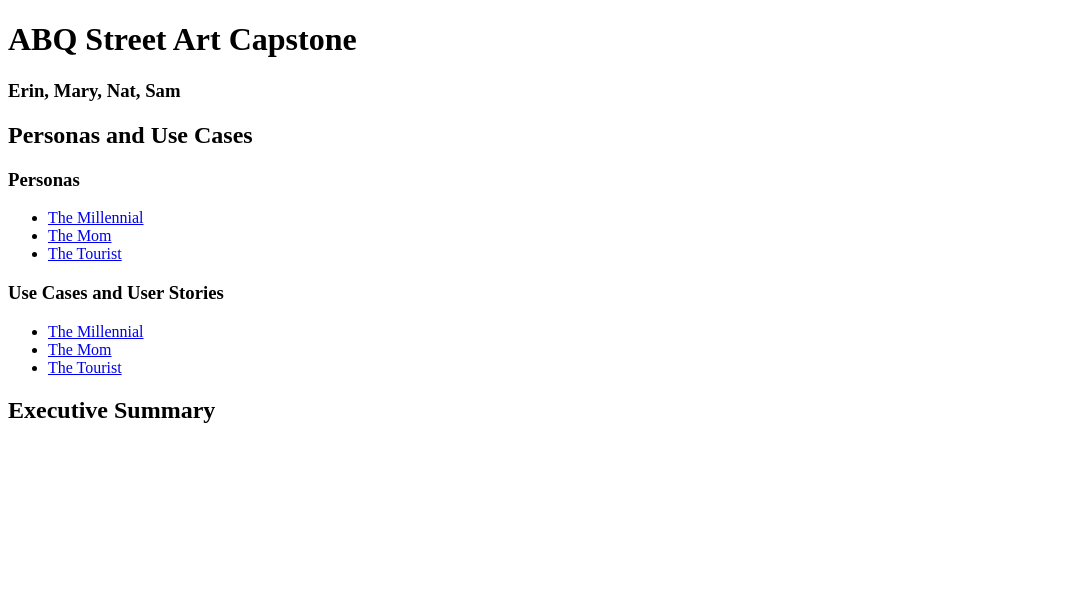
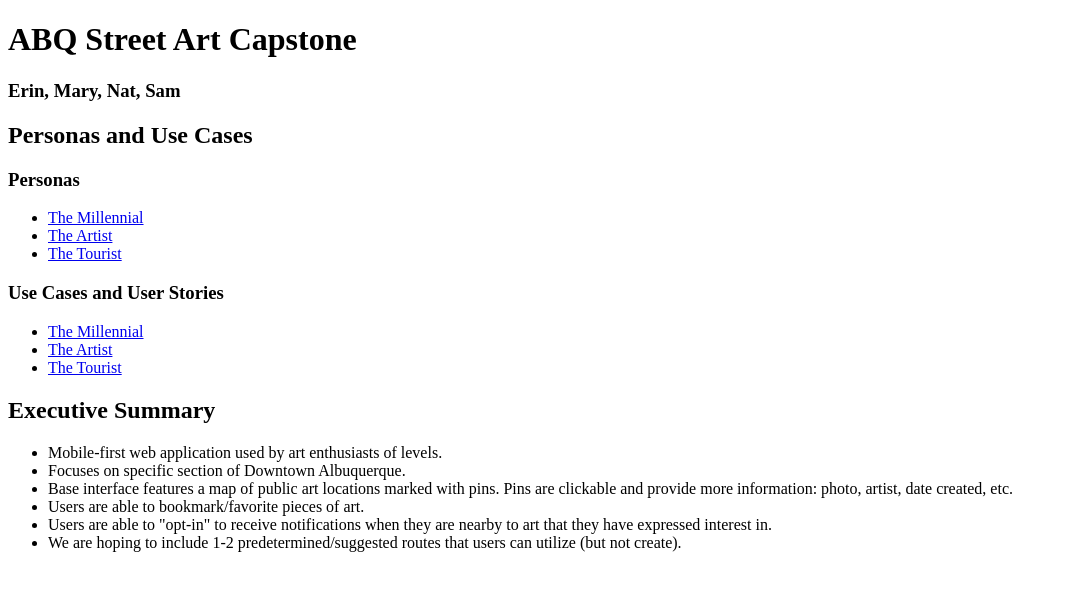
Before and after one commit to samanthaandrews/abq-street-art, a PHP site: page / in a window 1280 px wide. Shown: the part 26-617 px from the top of the page, without its empty margins (0-1067 px from the left). Run offline with PHP 8.4, Linux system fonts and the light colour scheme.

Commit message:
Added rough executive summary.

```diff
--- a/epic/personas/mom-persona.php
+++ b/epic/personas/mom-persona.php
@@ -2,10 +2,10 @@
 <html lang="en">
 	<head>
 		<meta charset="UTF-8">
-		<title>Mom Persona</title>
+		<title>Artist Persona</title>
 	</head>
 	<body>
-		<h1>Persona: Mom</h1>
+		<h1>Persona: Artist</h1>
 			<p>Name: Margaret, goes by Maggie</p>
 			<p>Age: 36</p>
 			<p>Languages: English</p>
--- a/index.html
+++ b/index.html
@@ -14,16 +14,23 @@
 		<h3>Personas</h3>
 		<ul>
 			<li><a href="epic/personas/millennial-persona.php">The Millennial</a></li>
-			<li><a href="epic/personas/mom-persona.php">The Mom</a></li>
+			<li><a href="epic/personas/mom-persona.php">The Artist</a></li>
 			<li><a href="epic/personas/businessman-persona.php">The Tourist</a></li>
 		</ul>
 		<h3>Use Cases and User Stories</h3>
 		<ul>
 			<li><a href="epic/use-cases/millennial-use-case.php">The Millennial</a></li>
-			<li><a href="epic/use-cases/mom-use-case.php">The Mom</a></li>
+			<li><a href="epic/use-cases/mom-use-case.php">The Artist</a></li>
 			<li><a href="epic/use-cases/businessman-use-case.php">The Tourist</a></li>
 		</ul>
 		<h2>Executive Summary</h2>
-		<p></p>
+		<ul>
+			<li>Mobile-first web application used by art enthusiasts of levels.</li>
+			<li>Focuses on specific section of Downtown Albuquerque.</li>
+			<li>Base interface features a map of public art locations marked with pins. Pins are clickable and provide more information: photo, artist, date created, etc.</li>
+			<li>Users are able to bookmark/favorite pieces of art.</li>
+			<li>Users are able to "opt-in" to receive notifications when they are nearby to art that they have expressed interest in.</li>
+			<li>We are hoping to include 1-2 predetermined/suggested routes that users can utilize (but not create).</li>
+		</ul>
 	</body>
 </html>
```
